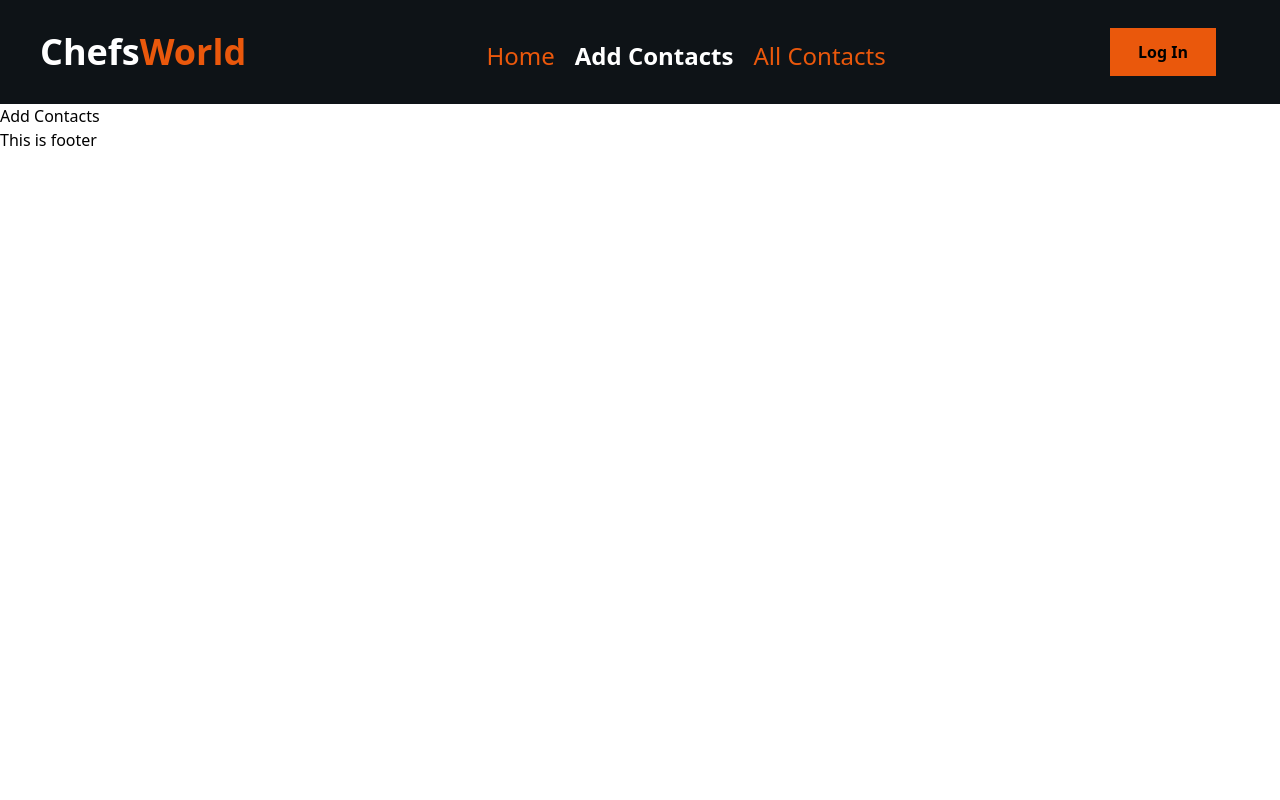
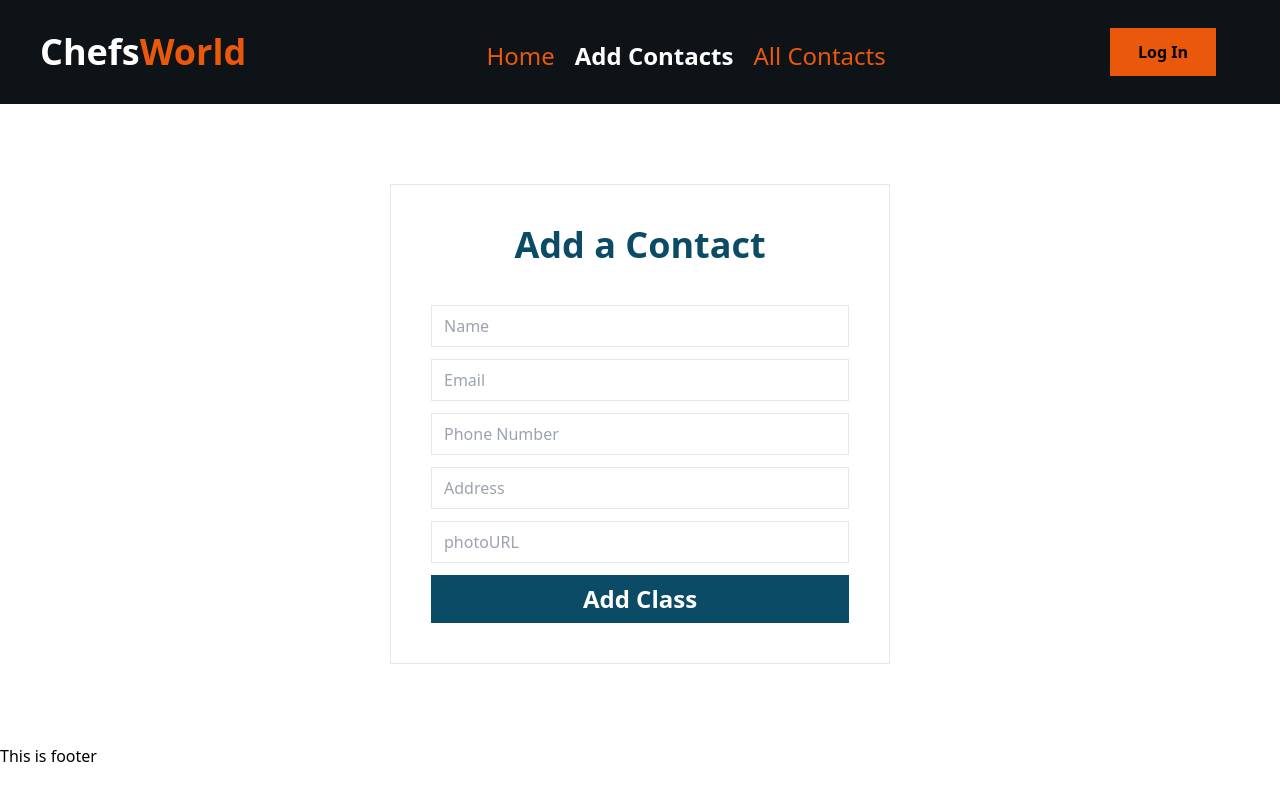
Before and after one commit to tobiborrahman/neutron-ltd, a React (Vite) app: page /add-contacts in a window 1280 px wide. Built offline with nearby package versions, Linux system fonts and the light colour scheme; no server answers.

Commit message:
server side connected with client

```diff
--- a/package.json
+++ b/package.json
@@ -15,9 +15,11 @@
     "match-sorter": "^6.3.1",
     "react": "^18.2.0",
     "react-dom": "^18.2.0",
+    "react-hook-form": "^7.49.2",
     "react-icons": "^4.12.0",
     "react-router-dom": "^6.21.1",
-    "sort-by": "^1.2.0"
+    "sort-by": "^1.2.0",
+    "sweetalert2": "^11.10.2"
   },
   "devDependencies": {
     "@types/react": "^18.2.43",
--- a/src/components/AddContacts/AddContacts.jsx
+++ b/src/components/AddContacts/AddContacts.jsx
@@ -1,9 +1,101 @@
-import React from 'react';
+import React, { useContext, useState } from 'react';
+import { useForm } from 'react-hook-form';
+import Swal from 'sweetalert2';
+import { AuthContext } from '../../providers/AuthProvider';
 
 const AddContacts = () => {
+	const {
+		register,
+		handleSubmit,
+		formState: { errors },
+		reset,
+	} = useForm();
+
+	const onSubmit = (data) => {
+		fetch('http://localhost:5000/contacts', {
+			method: 'POST',
+			headers: {
+				'content-type': 'application/json',
+			},
+			body: JSON.stringify(data),
+		})
+			.then((res) => res.json())
+			.then((data) => {
+				console.log(data);
+				if (data.insertedId) {
+					Swal.fire({
+						position: 'center',
+						icon: 'success',
+						title: `Contact added to the list`,
+						showConfirmButton: false,
+						timer: 1500,
+					});
+					reset();
+				}
+			});
+
+		// console.log(data);
+	};
+	// console.log(errors);
+
 	return (
-		<div>
-			<h1>Add Contacts</h1>
+		<div className="flex justify-center items-center my-20">
+			<form
+				className="w-[500px] p-10 border"
+				onSubmit={handleSubmit(onSubmit)}
+			>
+				<h1 className="text-center text-[#0C4B65] text-4xl font-bold pb-10">
+					Add a Contact
+				</h1>
+
+				<input
+					type="text"
+					className="border py-2 w-full mb-3 pl-3"
+					placeholder="Name"
+					{...register('name', {
+						required: true,
+						maxLength: 80,
+					})}
+				/>
+				<br />
+				<input
+					type="email"
+					className="border py-2 w-full mb-3 pl-3"
+					placeholder="Email"
+					{...register('email', {
+						required: true,
+					})}
+				/>
+				<br />
+				<input
+					type="number"
+					className="border py-2 w-full mb-3 pl-3"
+					placeholder="Phone Number"
+					{...register('phone', {})}
+				/>
+
+				<input
+					type="text"
+					className="border py-2 w-full mb-3 pl-3"
+					placeholder="Address"
+					{...register('address', {})}
+				/>
+
+				<input
+					type="url"
+					className="border py-2 w-full pl-3"
+					placeholder="photoURL"
+					{...register('photoUrl', {
+						required: true,
+					})}
+				/>
+
+				<input
+					className="py-2 px-5 w-full text-white text-2xl duration-700 font-bold hover:text-[#0C4B65] hover:bg-[#EFCF4F] bg-[#0C4B65] mt-3 "
+					type="submit"
+					value="Add Class"
+				/>
+			</form>
 		</div>
 	);
 };
```
Also changed, not shown: 1 other file (tests, documents, lock files or other folders).
